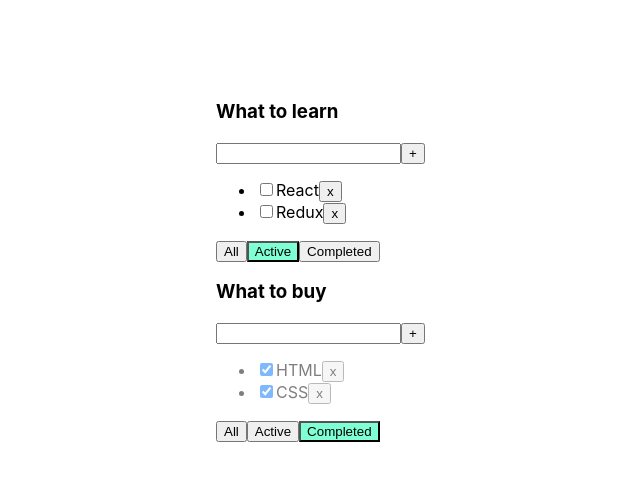
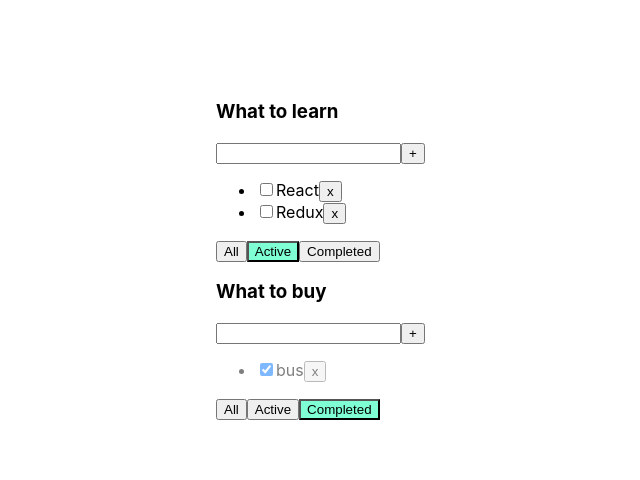
Before and after one commit to PavelMalta/Todolist-homework, a React (Create React App) app: page / in a window 1280 px wide. Shown: the top 480 px of the page, without its empty margins (284-924 px from the left). Built offline with nearby package versions, Linux system fonts and the light colour scheme.

Commit message:
fixed removeTask and addTasks in 5 lesson

```diff
--- a/src/App.tsx
+++ b/src/App.tsx
@@ -11,31 +11,28 @@
 }
 
 function App() {
-    let [tasks, setTasks] = useState<Array<TaskType>>([
-        {id: v1(), title: "HTML", isDone: true},
-        {id: v1(), title: "CSS", isDone: true},
-        {id: v1(), title: "React", isDone: false},
-        {id: v1(), title: "Redux", isDone: false},
-    ])
 
-
-    function removeTask(id: string) {
+    function removeTask(id: string, todoListID: string) {
+        let tasks = tasksObj[todoListID]
         let filteredTasks = tasks.filter(t => t.id !== id)
-        setTasks(filteredTasks)
+        tasksObj[todoListID] = filteredTasks
+        setTasks({...tasksObj})
     }
 
     function changeFilter(value: FilterValuesType, todoListID: string) {
-        let todoList = todoLists.find( tl => tl.id === todoListID)
+        let todoList = todoLists.find(tl => tl.id === todoListID)
         if (todoList) {
             todoList.filter = value
             setTodoLists([...todoLists])
         }
     }
 
-    function addTask(title: string) {
-        let newTask = {id: v1(), title: title, isDone: false}
-        let newTasks = [newTask, ...tasks];
-        setTasks(newTasks);
+    function addTask(title: string, todoListID: string) {
+        let task = {id: v1(), title: title, isDone: false}
+        let tasks = tasksObj[todoListID]
+        let newTasks = [task, ...tasks]
+        tasksObj[todoListID] = newTasks
+        setTasks({...tasksObj});
     }
 
     function changeStatus(taskID: string, isDone: boolean) {
@@ -46,23 +43,37 @@
         setTasks([...tasks])
     }
 
+    let todoListID1 = v1();
+    let todoListID2 = v1();
+    let [todoLists, setTodoLists] = useState<Array<TodoListType>>([
+        {id: todoListID1, title: "What to learn", filter: "Active"},
+        {id: todoListID2, title: "What to buy", filter: "Completed"}
+    ])
 
-    let [todoLists, setTodoLists] = useState<Array<TodoListType>>([
-        {id: v1(), title: "What to learn", filter: "Active"},
-        {id: v1(), title: "What to buy", filter: "Completed"}
-    ])
+    let [tasksObj, setTasks] = useState({
+        [todoListID1]: [
+            {id: v1(), title: "HTML", isDone: true},
+            {id: v1(), title: "CSS", isDone: true},
+            {id: v1(), title: "React", isDone: false},
+            {id: v1(), title: "Redux", isDone: false},
+        ],
+        [todoListID2]: [
+            {id: v1(), title: "car", isDone: false},
+            {id: v1(), title: "bus", isDone: true},
+        ]
+    })
 
     return (
         <div className="App">
 
             {
                 todoLists.map((tl) => {
-                    let tasksForTodolist = tasks;
+                    let tasksForTodolist = tasksObj[tl.id];
                     if (tl.filter === "Completed") {
-                        tasksForTodolist = tasks.filter(t => t.isDone === true)
+                        tasksForTodolist = tasksForTodolist.filter(t => t.isDone === true)
                     }
                     if (tl.filter === "Active") {
-                        tasksForTodolist = tasks.filter(t => t.isDone === false)
+                        tasksForTodolist = tasksForTodolist.filter(t => t.isDone === false)
                     }
                     return <Todolist key={tl.id}
                                      id={tl.id}
```
Also changed, not shown: 1 other file (tests, documents, lock files or other folders).
